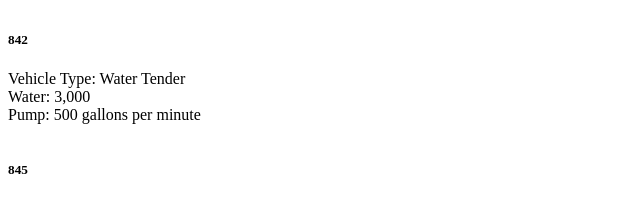
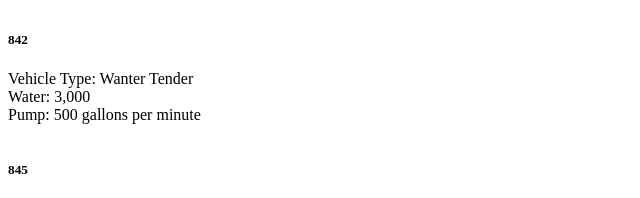
Before and after one commit to RedX-co/GemFireEms, a website: page pages/station1.html in a window 1280 px wide. Shown: the part 506-704 px from the top of the page, 0-640 px from the left. Drawn offline with Linux system fonts and the light colour scheme.

Commit message:
Revert "Spelling error fix"
This reverts commit bd81bde0c08342c7b9516a1145e5f6595c344bba.

```diff
--- a/pages/station1.html
+++ b/pages/station1.html
@@ -66,7 +66,7 @@
                     842
                   </h5>
                   <p>
-                    Vehicle Type: Water Tender
+                    Vehicle Type: Wanter Tender
                     <br>
                     Water: 3,000
                     <br>
```
Also changed, not shown: pages/station3.html (+1 -1 lines).
